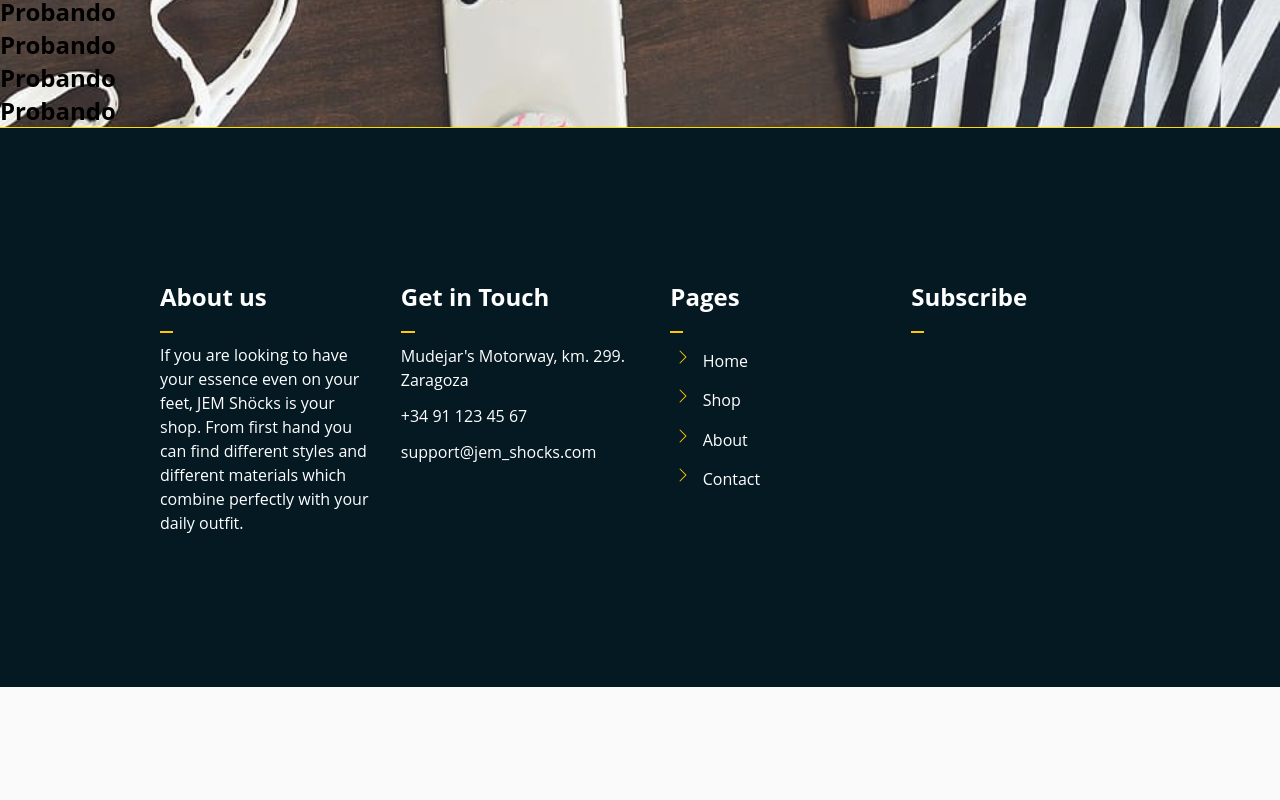
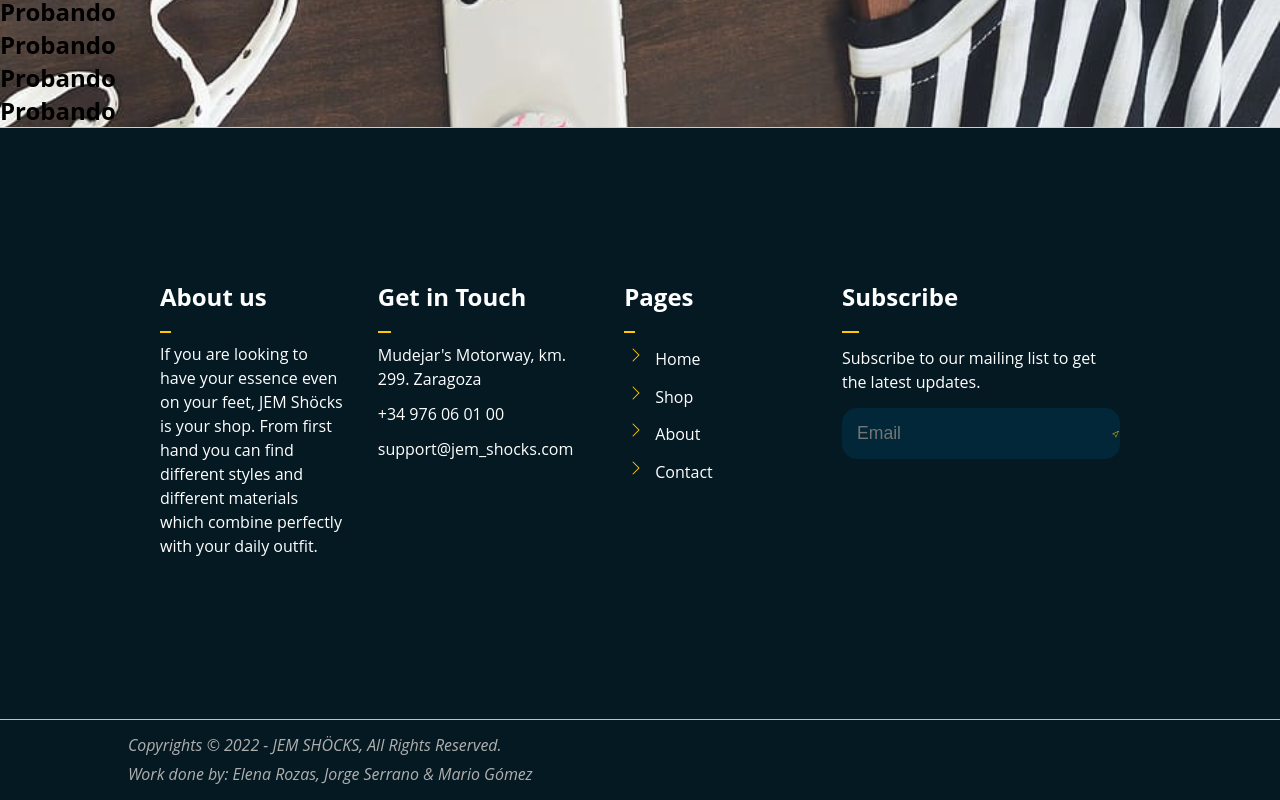
Before and after one commit to Yorrryiii/JEM_Shocks, a React (Create React App) app in the folder jem_shocks/: page /JEM_SHOCKS in a window 1280 px wide. Shown: the part 438-1238 px from the top of the page. Before the commit the page ends 1125 px from the top, so only its background shows below. Built offline with nearby package versions, Linux system fonts and the light colour scheme; a web font is replaced by a local one.

Commit message:
footer terminado

```diff
--- a/jem_shocks/src/App.js
+++ b/jem_shocks/src/App.js
@@ -9,6 +9,7 @@ import About from './components/About';
 import Contact from './components/Contact';
 import Footer from './components/Footer';
 import Login from './components/Login';
+import Copyright from './components/Copyright';
 
 function App() {
   return (
@@ -29,6 +30,7 @@ function App() {
           </Routes>
 
           <Footer />
+          <Copyright/>
       </div>
     </Router>
   );
--- a/jem_shocks/src/components/Contact.jsx
+++ b/jem_shocks/src/components/Contact.jsx
@@ -73,7 +73,7 @@ export class Contact extends Component {
                             </svg>
                             <div id='Contact'>
                                 <h4>Contact</h4>
-                                <p>Phone: +34 91 123 45 67</p>
+                                <p>Phone: +34 976 06 01 00</p>
                                 <p>Email:</p>
                                 <p>support@jem_shocks.com</p>
                             </div>
--- /dev/null
+++ b/jem_shocks/src/components/Copyright.jsx
@@ -0,0 +1,22 @@
+import React, { Component } from 'react';
+import './styles/Copyright.css';
+
+export class Copyright extends Component {
+
+    render(){
+        return (
+            <div id='copyright'>
+                <div id='autores'>
+                    <p>
+                        Copyrights © 2022 - JEM SHÖCKS, All Rights Reserved.
+                    </p>
+                    <p>
+                        Work done by: Elena Rozas, Jorge Serrano & Mario Gómez
+                    </p>
+                </div>
+            </div>
+        )
+    }
+}
+
+export default Copyright;
--- a/jem_shocks/src/components/Footer.jsx
+++ b/jem_shocks/src/components/Footer.jsx
@@ -20,7 +20,7 @@ export class Footer extends Component {
                             <h2>Get in Touch</h2>
                             <hr />
                             <p>Mudejar's Motorway, km. 299. Zaragoza</p>
-                            <p>+34 91 123 45 67</p>
+                            <p>+34 976 06 01 00</p>
                             <p>support@jem_shocks.com</p>
                         </td>
                         <td id='Pages'>
@@ -30,30 +30,41 @@ export class Footer extends Component {
                                 <svg xmlns="http://www.w3.org/2000/svg" width="16" height="16" fill="currentColor" class="bi bi-chevron-right" viewBox="0 0 16 16">
                                     <path fill-rule="evenodd" d="M4.646 1.646a.5.5 0 0 1 .708 0l6 6a.5.5 0 0 1 0 .708l-6 6a.5.5 0 0 1-.708-.708L10.293 8 4.646 2.354a.5.5 0 0 1 0-.708z" />
                                 </svg>
-                                <li>Home</li>
+                                <li><Link to="/JEM_SHOCKS/" id='home' onClick={'/JEM_SHOCKS/'}>Home</Link></li>
                             </div>
                             <div id='LinksPaginas'>
                                 <svg xmlns="http://www.w3.org/2000/svg" width="16" height="16" fill="currentColor" class="bi bi-chevron-right" viewBox="0 0 16 16">
                                     <path fill-rule="evenodd" d="M4.646 1.646a.5.5 0 0 1 .708 0l6 6a.5.5 0 0 1 0 .708l-6 6a.5.5 0 0 1-.708-.708L10.293 8 4.646 2.354a.5.5 0 0 1 0-.708z" />
                                 </svg>
-                                <li>Shop</li>
+                                <li><Link to="/JEM_SHOCKS/shop" id='shop' onClick={'/JEM_SOCKS/shop'}>Shop</Link></li>
                             </div>
                             <div id='LinksPaginas'>
                                 <svg xmlns="http://www.w3.org/2000/svg" width="16" height="16" fill="currentColor" class="bi bi-chevron-right" viewBox="0 0 16 16">
                                     <path fill-rule="evenodd" d="M4.646 1.646a.5.5 0 0 1 .708 0l6 6a.5.5 0 0 1 0 .708l-6 6a.5.5 0 0 1-.708-.708L10.293 8 4.646 2.354a.5.5 0 0 1 0-.708z" />
                                 </svg>
-                                <li>About</li>
+                                <li><Link to="/JEM_SHOCKS/about" id='about' onClick={'/JEM_SOCKS/about'}>About</Link></li>
                             </div>
                             <div id='LinksPaginas'>
                                 <svg xmlns="http://www.w3.org/2000/svg" width="16" height="16" fill="currentColor" class="bi bi-chevron-right" viewBox="0 0 16 16">
                                     <path fill-rule="evenodd" d="M4.646 1.646a.5.5 0 0 1 .708 0l6 6a.5.5 0 0 1 0 .708l-6 6a.5.5 0 0 1-.708-.708L10.293 8 4.646 2.354a.5.5 0 0 1 0-.708z" />
                                 </svg>
-                                <li>Contact</li>
+                                <li><Link to="/JEM_SHOCKS/contact" id='contact' onClick={'/JEM_SOCKS/contact'}>Contact</Link></li>
                             </div>
                         </td>
                         <td id='Subscribe'>
                             <h2>Subscribe</h2>
                             <hr />
+                            <p>
+                                Subscribe to our mailing list to get the latest updates.
+                            </p>
+                            <form method="POST">
+                                <input type='email' id='newsletter' name='email' placeholder='Email' required />
+                                <a href="/JEM_SHOCKS/">
+                                    <svg xmlns="http://www.w3.org/2000/svg" fill="currentColor" viewBox="0 0 16 16">
+                                        <path d="M14.082 2.182a.5.5 0 0 1 .103.557L8.528 15.467a.5.5 0 0 1-.917-.007L5.57 10.694.803 8.652a.5.5 0 0 1-.006-.916l12.728-5.657a.5.5 0 0 1 .556.103zM2.25 8.184l3.897 1.67a.5.5 0 0 1 .262.263l1.67 3.897L12.743 3.52 2.25 8.184z" />
+                                    </svg>
+                                </a>
+                            </form>
                         </td>
                     </tr>
                 </table>
--- /dev/null
+++ b/jem_shocks/src/components/styles/Copyright.css
@@ -0,0 +1,19 @@
+#copyright{
+    background-color: #051922;
+    border-top: 1px solid #ffc800;
+    font-family: 'Poppins','Open Sans', sans-serif;
+    font-style: italic;
+    height: 80px;
+    color: rgb(175, 175, 175);
+    line-height: 1.8;
+    display: flex;
+    align-items: center;
+}
+
+#autores{
+    width: 80%;
+    padding-right: 15px;
+    padding-left: 15px;
+    margin-right: auto;
+    margin-left: auto;
+}
--- a/jem_shocks/src/components/styles/Footer.css
+++ b/jem_shocks/src/components/styles/Footer.css
@@ -32,6 +32,7 @@
     /* Añadimos espacio entre las líneas */
     line-height: 1.5;
     margin-top: 5%;
+    margin-bottom: 5%;
 }
 
 #footer hr{
@@ -42,6 +43,8 @@
     /* Pintamos la linea de color amarillo */
     background-color: #ffc800;
     border: none;
+    /* Para alinearlo a la izquierda */
+    margin: 0;
 }
 
 #footer li{
@@ -59,21 +62,42 @@
     margin-left: 2%;
 }
 
+#LinksPaginas a {
+    text-decoration: none;
+    color: #fff;
+}
+
 #footer svg{
     fill: #ffc800;
-    opacity: 1;
     float: left;
+    /* Aumentamos el weight del icono */
+    font-size: 20px;
+    margin-top: 0;
 }
 
+#footer form{
+    display: flex;
+    align-items: center;
+    background-color: #012738;
+    /* Redondeamos los bordes */
+    border-radius: 15px;
+}
 
-/* #footer p{
-    /* Alineamos el texto al centro de la pantalla
-    text-align: center;
-    /* Ponemos el color de la fuente en color blanco
-    color: #fff;
-    font-size: 15px;
-    margin: 0px;
-    padding: 10px;
-    justify-content: center;
-    align-items: center;
-} */
+#newsletter{
+    padding: 15px;
+    width: auto;
+    height: 4%;
+    float: left;
+    margin-right: 3px;
+}
+
+#Subscribe a{
+    width: 20%;
+}
+
+#Subscribe svg{
+    fill: #ffc800;
+    width: 40%;
+    float: right;
+    background: transparent;
+}
```
